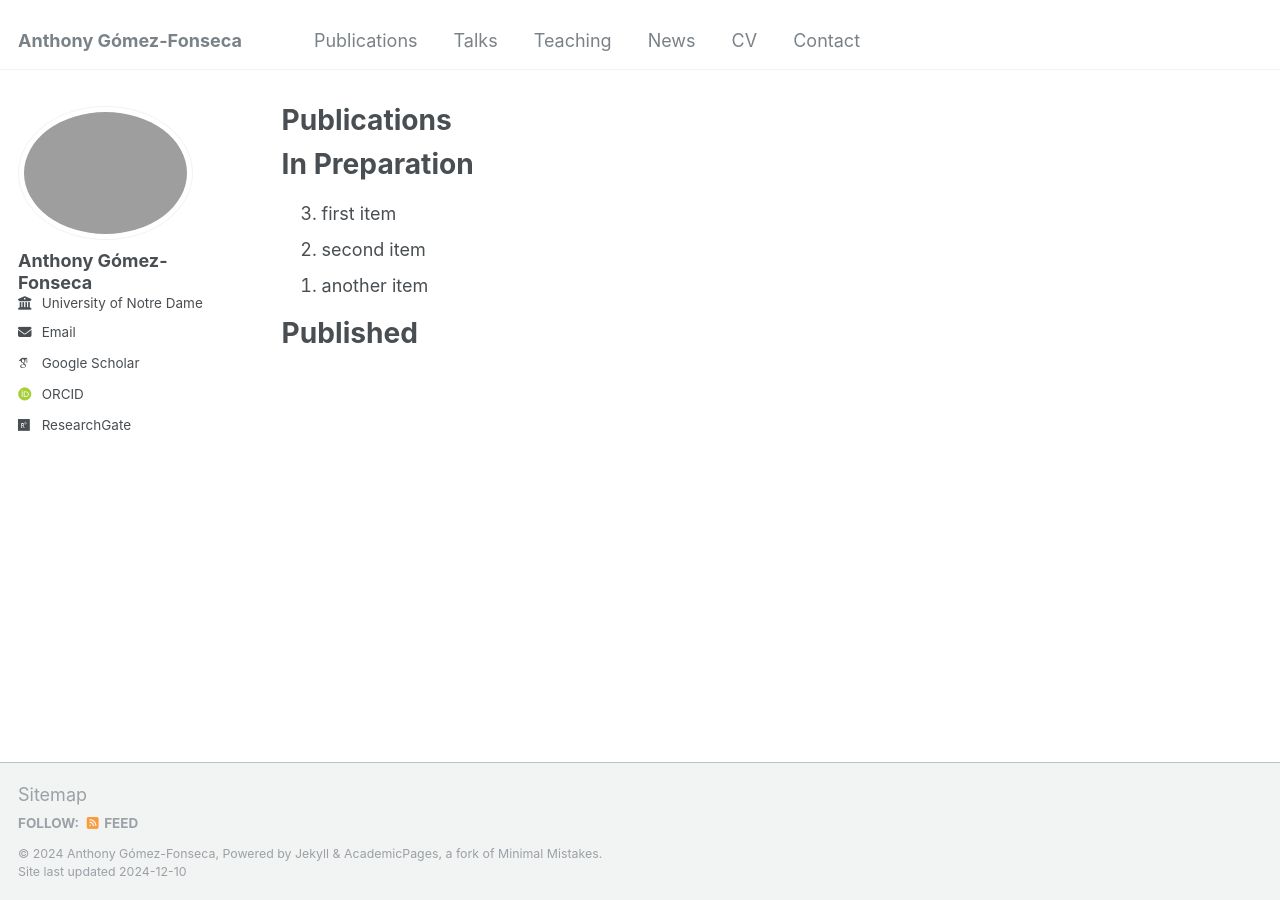
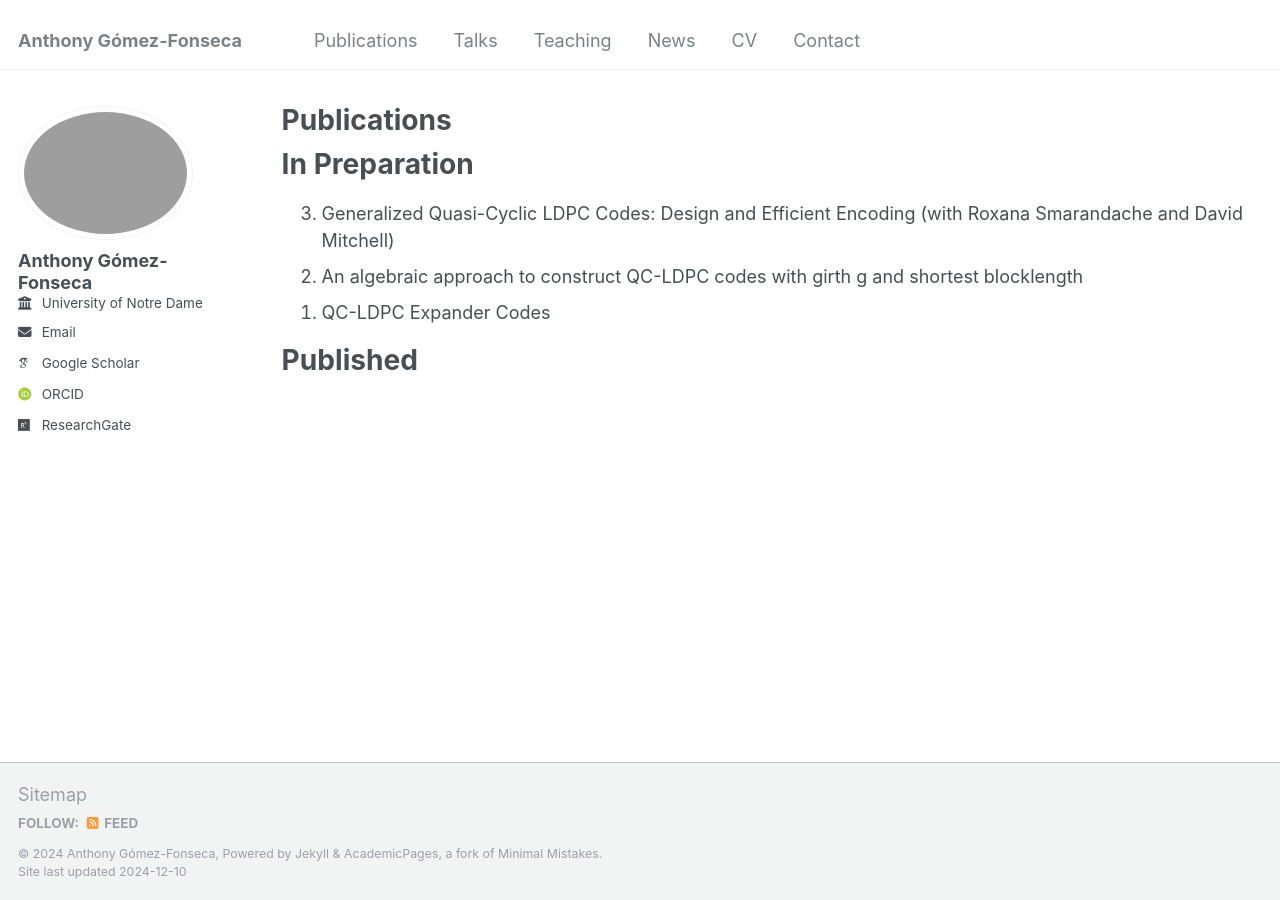
Before and after one commit to gomezfonsecaa/Anthony, a Jekyll site: the page built from _pages/publications.md, in a window 1280 px wide. Built offline with Jekyll 4.4.1, drawn with Linux system fonts in a browser that asks for light colours; some web fonts are replaced.

Commit message:
Update publications.md

```diff
--- a/_pages/publications.md
+++ b/_pages/publications.md
@@ -10,9 +10,9 @@ author_profile: true
 In Preparation
 ======
 
-0. first item
-0. second item
-0. another item
+0. Generalized Quasi-Cyclic LDPC Codes: Design and Efficient Encoding (with Roxana Smarandache and David Mitchell)
+0. An algebraic approach to construct QC-LDPC codes with girth g and shortest blocklength
+0. QC-LDPC Expander Codes
 {: reversed="reversed"}
 
 Published
```
